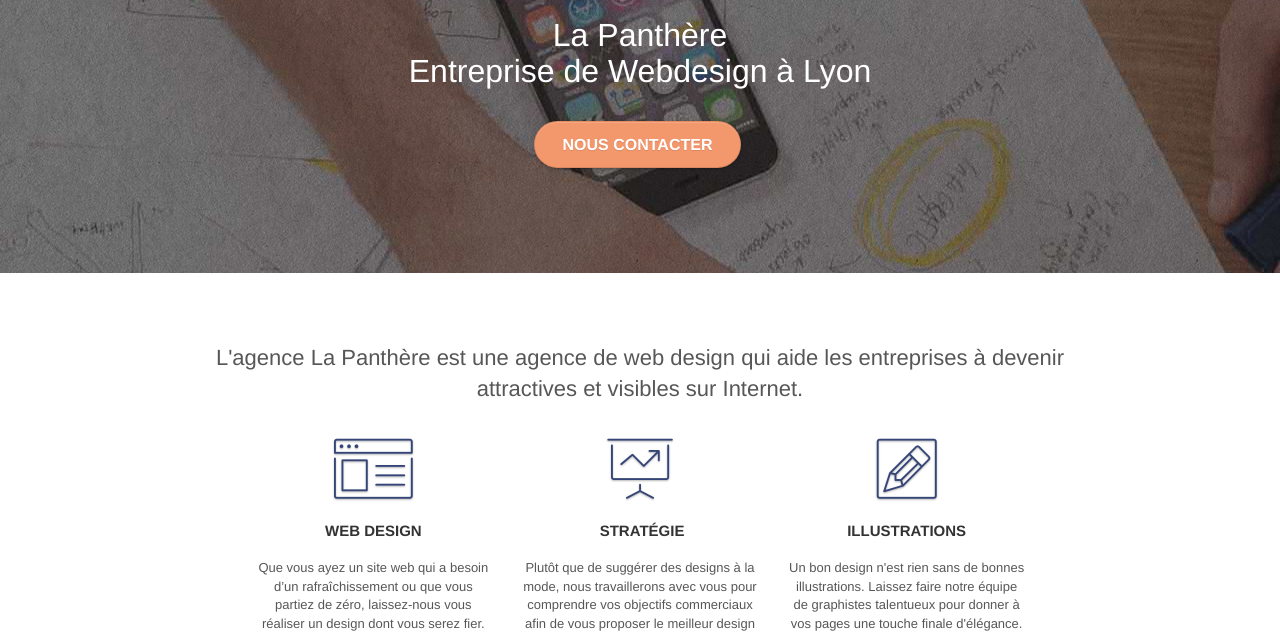
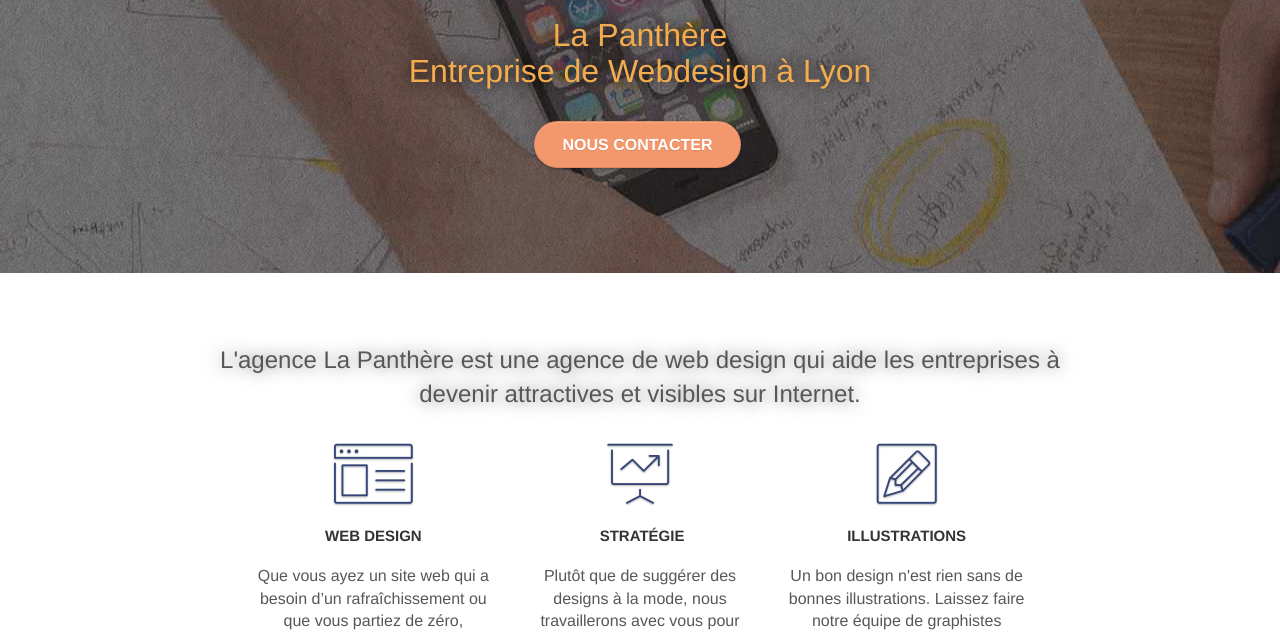
Before and after one commit to farrahtor/LaPanthere, a plain HTML site: page index.html in a window 1280 px wide. Shown: the part 314-948 px from the top of the page. Drawn offline with Linux system fonts and the light colour scheme.

Commit message:
correction couleur

```diff
--- a/css/style.css
+++ b/css/style.css
@@ -665,7 +665,7 @@ a {
 }
 
 p {
-  font-size: 13px;
+  font-size: 16px;
 }
 
 .tight-width-whitespace {
@@ -693,8 +693,9 @@ p {
 }
 
 h2 {
-  font-size: 22px;
+  font-size: 24px;
   line-height: 1.4em;
+  text-shadow: 0px 0px 16px rgb(0 0 0 / 51%);
 }
 
 h3 {
@@ -711,7 +712,7 @@ h3 {
 }
 
 h1 {
-  color: #fff;
+  color: rgb(244, 172, 79) !important;
 }
 
 h4 {
@@ -764,6 +765,7 @@ h4 {
 
 .tc-white {
   color: #fff;
+  text-shadow: 0px 0px 16px rgb(0 0 0 / 81%);
 }
 
 .btn-atomic-tangerine {
```
